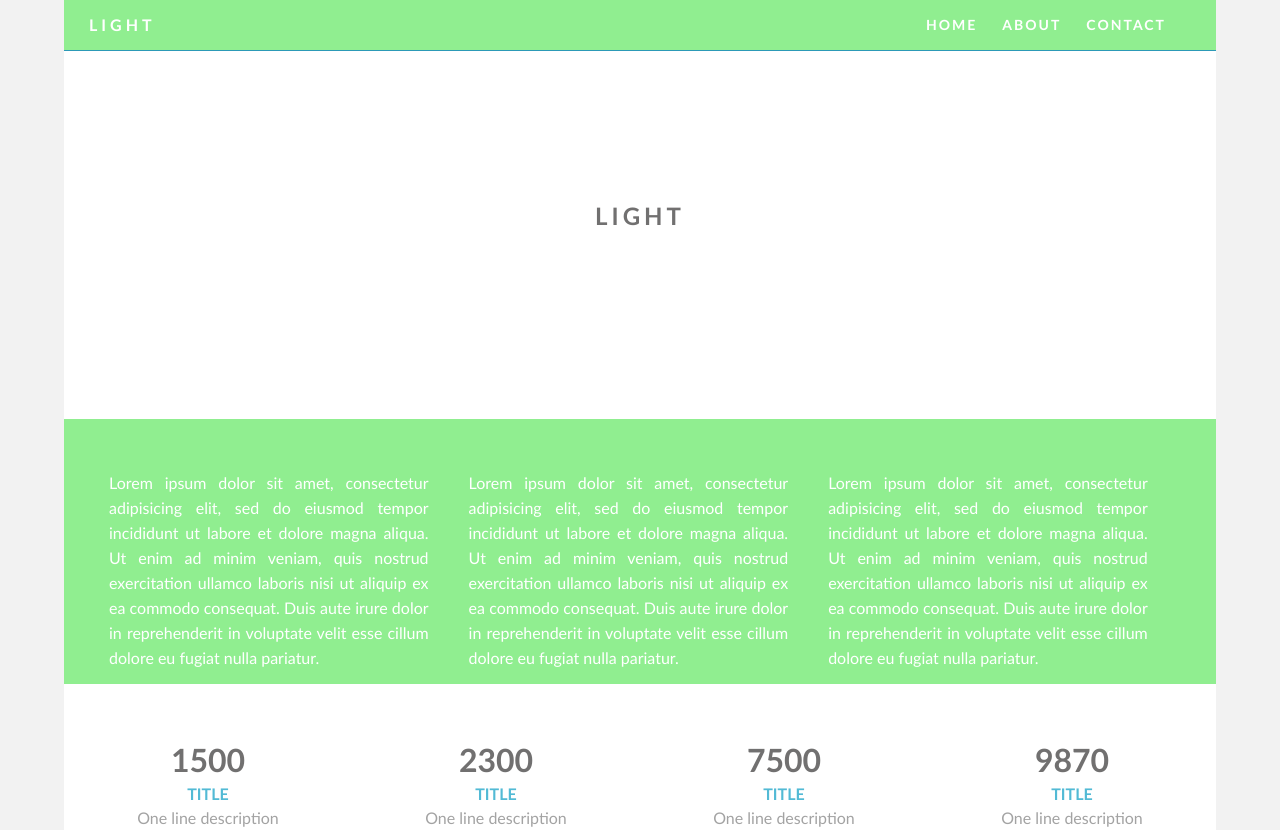
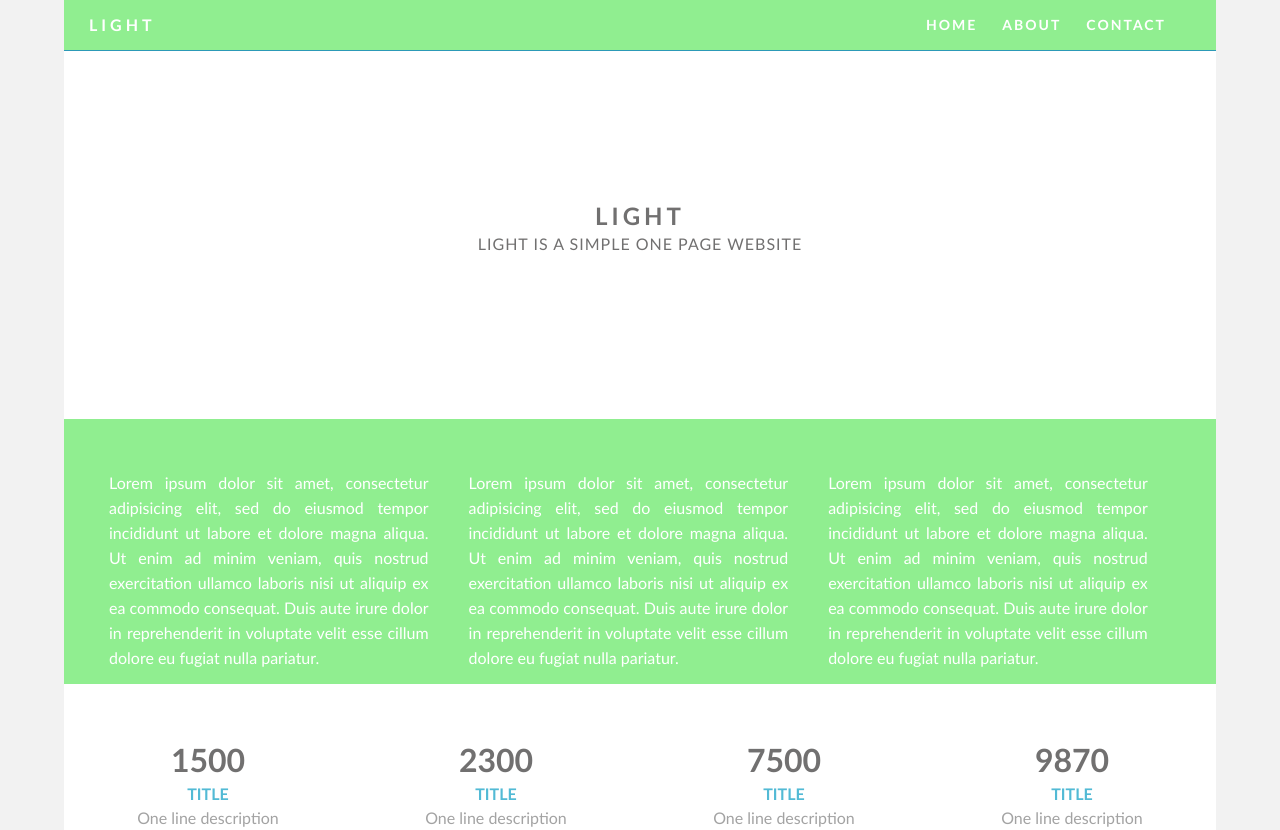
Before and after one commit to BomanC/Harjoitus, a plain HTML site: page index.html in a window 1280 px wide. Shown: the top 830 px of the page. Drawn offline with Linux system fonts and the light colour scheme.

Commit message:
index.html

```diff
--- a/style.css
+++ b/style.css
@@ -84,7 +84,7 @@
 }
 .tagline {
 	text-align: center;
-	color: #FFFFFF;
+	color: #717070;
 	margin-top: 4px;
 	font-weight: lighter;
 	text-transform: uppercase;
```
